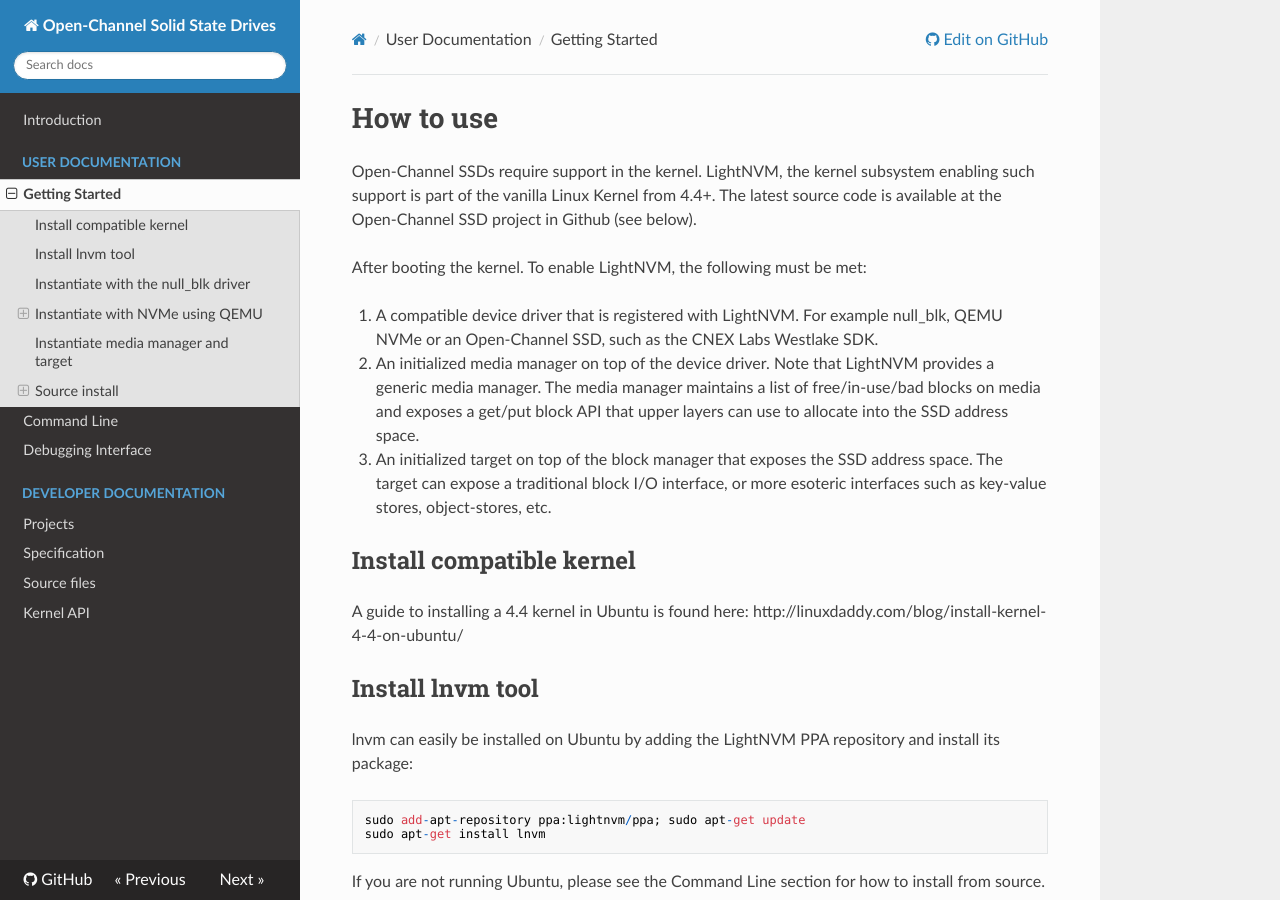
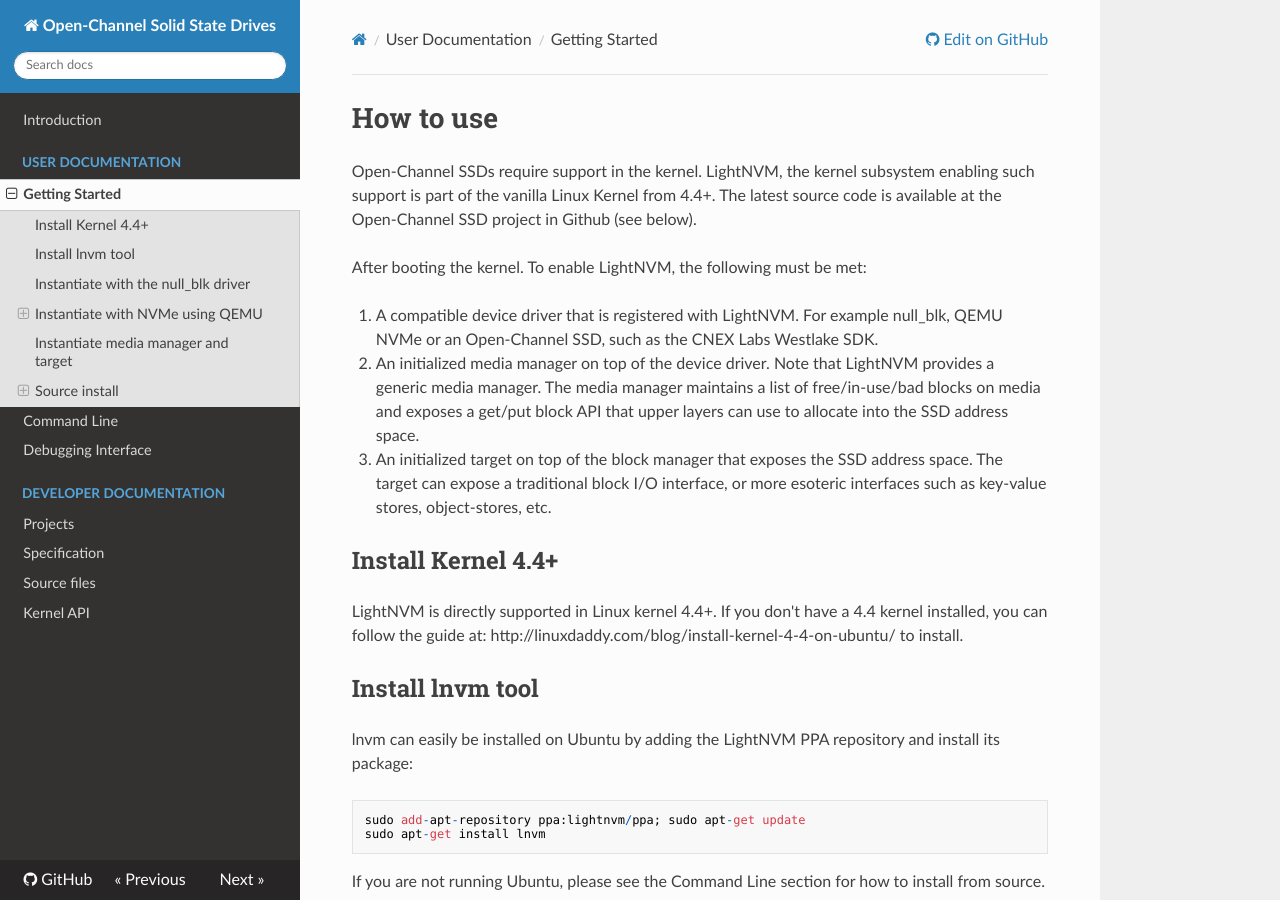
Before and after one commit to OpenChannelSSD/documentation, an MkDocs documentation site: the page built from docs/gettingstarted.md, in a window 1280 px wide and 900 px high. Built offline with MkDocs 1.6.1, drawn with Linux system fonts in a browser that asks for light colours; nearby versions of some CDN libraries; old or Windows-style settings are respelled for this version of MkDocs.

Commit message:
Update gettingstarted.md

```diff
--- a/docs/gettingstarted.md
+++ b/docs/gettingstarted.md
@@ -15,9 +15,9 @@ layers can use to allocate into the SSD address space.
 space. The target can expose a traditional block I/O interface, or more esoteric
 interfaces such as key-value stores, object-stores, etc.
 
-## Install compatible kernel
+## Install Kernel 4.4+
 
-A guide to installing a 4.4 kernel in Ubuntu is found here: http://linuxdaddy.com/blog/install-kernel-4-4-on-ubuntu/
+LightNVM is directly supported in Linux kernel 4.4+. If you don't have a 4.4 kernel installed, you can follow the guide at: http://linuxdaddy.com/blog/install-kernel-4-4-on-ubuntu/ to install.
 
 ## Install lnvm tool
 
```
